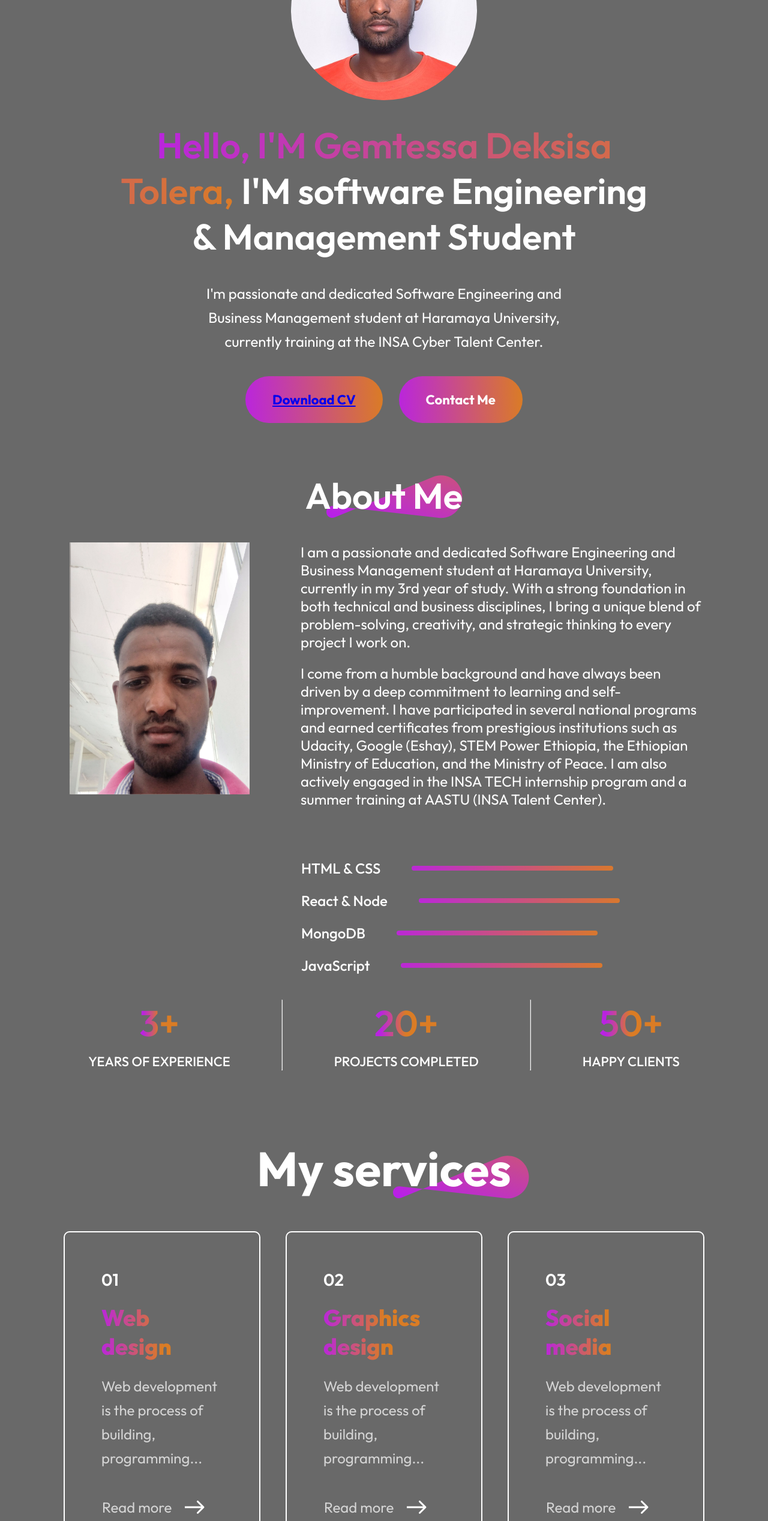
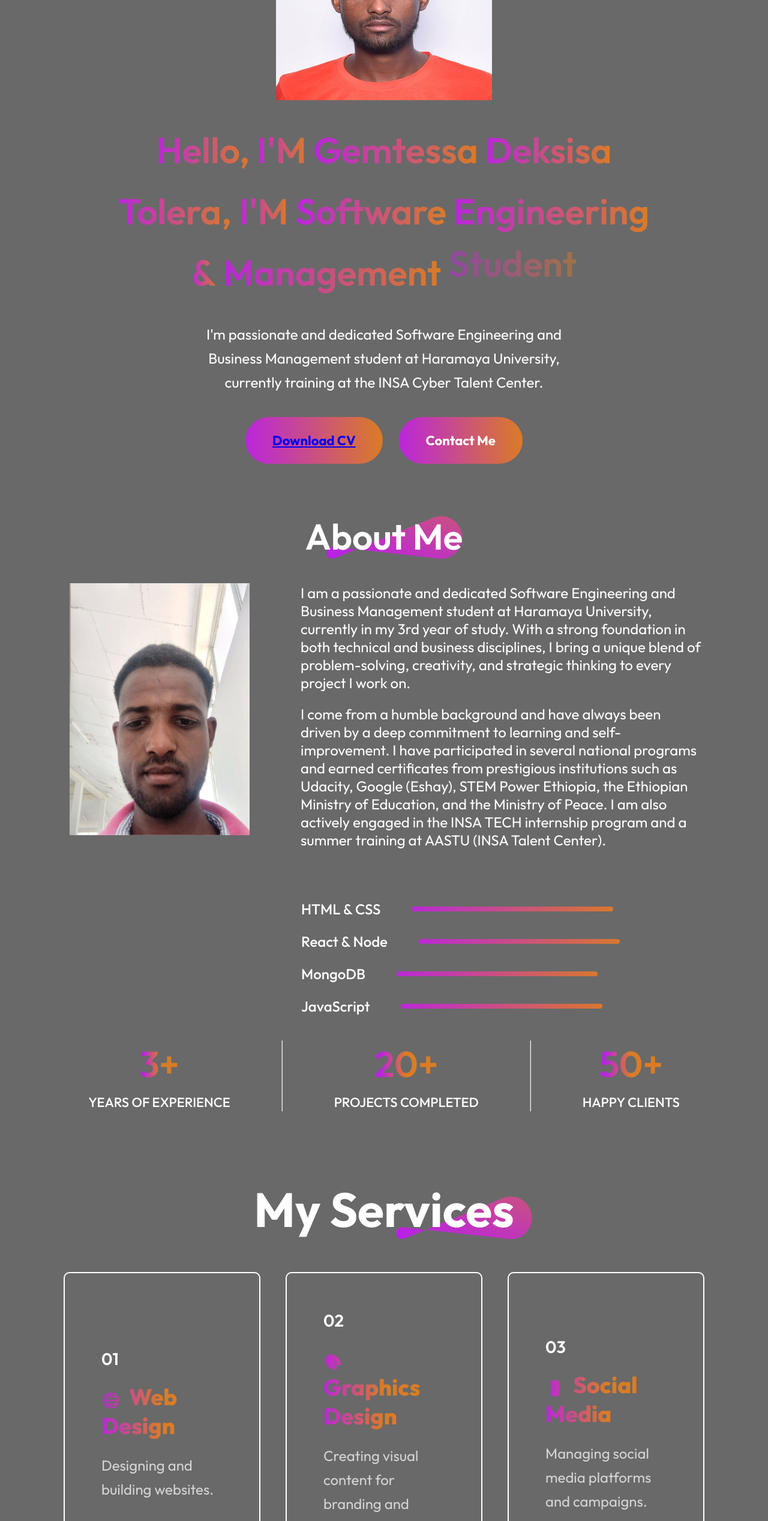
Before and after one commit to Gemtessa09/second, a React (Vite) app: page / in a window 1280 px wide. Shown: the part 234-2769 px from the top of the page at 60% size. Built offline with nearby package versions, Linux system fonts and the light colour scheme.

Commit message:
Update all edited files: Hero component animations and other changes

```diff
--- a/src/assets/services_data.js
+++ b/src/assets/services_data.js
@@ -1,33 +1,57 @@
 const Services_Data = [
     {
-        s_no:"01",
-        s_name:"Web design",
-        s_desc:"Web development is the process of building, programming..."
+        s_no: "01",
+        s_name: "Web Design",
+        s_desc: "Designing and building websites.",
+        s_icon: "🌐", // Icon for UI
+        s_price: "$300 - $1000", // Estimated price range
+        s_duration: "2-4 weeks", // Time to complete
+        s_popular: true // Highlight popular services
     },
     {
-        s_no:"02",
-        s_name:"Graphics design",
-        s_desc:"Web development is the process of building, programming..."
+        s_no: "02",
+        s_name: "Graphics Design",
+        s_desc: "Creating visual content for branding and media.",
+        s_icon: "🎨",
+        s_price: "$50 - $500",
+        s_duration: "1-2 weeks",
+        s_popular: true
     },
     {
-        s_no:"03",
-        s_name:"Social media",
-        s_desc:"Web development is the process of building, programming..."
+        s_no: "03",
+        s_name: "Social Media",
+        s_desc: "Managing social media platforms and campaigns.",
+        s_icon: "📱",
+        s_price: "$100 - $600",
+        s_duration: "1-3 weeks",
+        s_popular: false
     },
     {
-        s_no:"04",
-        s_name:"App design",
-        s_desc:"Web development is the process of building, programming..."
+        s_no: "04",
+        s_name: "App Design",
+        s_desc: "Designing user-friendly mobile and web apps.",
+        s_icon: "📱",
+        s_price: "$500 - $3000",
+        s_duration: "3-6 weeks",
+        s_popular: true
     },
     {
-        s_no:"05",
-        s_name:"Digital marketing",
-        s_desc:"Web development is the process of building, programming..."
+        s_no: "05",
+        s_name: "Digital Marketing",
+        s_desc: "Promoting products or services online.",
+        s_icon: "📈",
+        s_price: "$200 - $1000",
+        s_duration: "2-4 weeks",
+        s_popular: true
     },
     {
-        s_no:"06",
-        s_name:"Content writing",
-        s_desc:"Web development is the process of building, programming..."
+        s_no: "06",
+        s_name: "Content Writing",
+        s_desc: "Creating written content for websites and marketing.",
+        s_icon: "✍️",
+        s_price: "$50 - $400",
+        s_duration: "1-2 weeks",
+        s_popular: false
     },
 ]
 
--- a/src/components/Hero/Hero.css
+++ b/src/components/Hero/Hero.css
@@ -1,34 +1,84 @@
-.hero{
+/* Hero container */
+.hero {
     display: flex;
     align-items: center;
     flex-direction: column;
-   gap:35px;
+    gap: 35px;
   }
-.hero img{
+
+  /* Profile image */
+  .hero img {
     margin-top: 10px;
-   width: 310px;
+    width: 360px;
     height: 300px;
-    border-radius: 50%;
   }
-.hero h1{
+
+/* Main heading */
+.hero h1 {
     font-size: 60px;
     font-weight: 600;
     text-align: center;
     width: 70%;
+    line-height: 1.5;
+    display: flex;
+    flex-wrap: wrap;
+    justify-content: center;
+    gap: 10px;
   }
-.hero h1 span{
+
+  /* Word styling */
+  .animated-word {
+    display: inline-block;
     background: linear-gradient(267deg, #DA7C25 0.36%, #B923E1 102.06%);
+    -webkit-background-clip: text;
     background-clip: text;
-    -webkit-background-clip: text;
     -webkit-text-fill-color: transparent;
+
+    opacity: 0;
+    transform: translateY(-30px);
+    animation: revealDrop 12s ease-in-out infinite;
   }
-.hero p{
+
+  /* Sequential delays for each word */
+  .animated-word:nth-child(1)  { animation-delay: 0s; }
+  .animated-word:nth-child(2)  { animation-delay: 0.5s; }
+  .animated-word:nth-child(3)  { animation-delay: 1s; }
+  .animated-word:nth-child(4)  { animation-delay: 1.5s; }
+  .animated-word:nth-child(5)  { animation-delay: 2s; }
+  .animated-word:nth-child(6)  { animation-delay: 2.5s; }
+  .animated-word:nth-child(7)  { animation-delay: 3s; }
+  .animated-word:nth-child(8)  { animation-delay: 3.5s; }
+  .animated-word:nth-child(9)  { animation-delay: 4s; }
+  .animated-word:nth-child(10) { animation-delay: 4.5s; }
+  .animated-word:nth-child(11) { animation-delay: 5s; }
+
+  /* Keyframes for reveal, hold, drop, and restart */
+  @keyframes revealDrop {
+    0%, 10% {
+      opacity: 0;
+      transform: translateY(-30px);
+    }
+    20%, 70% {
+      opacity: 1;
+      transform: translateY(0);
+    }
+    80%, 100% {
+      opacity: 0;
+      transform: translateY(30px);
+    }
+  }
+
+
+  /* Paragraph styling */
+  .hero p {
     width: 50%;
     font-size: 24px;
     text-align: center;
     line-height: 40px;
   }
-.hero-action{
+
+  /* Buttons container */
+  .hero-action {
     display: flex;
     align-items: center;
     gap: 25px;
@@ -36,43 +86,47 @@
     font-weight: 500;
     margin-bottom: 50px;
   }
-.hero-btn{
+
+  /* Buttons styling */
+  .hero-btn {
     padding: 25px 45px;
     border-radius: 50px;
     font-weight: bold;
     background: linear-gradient(267deg, #DA7C25 0.36%, #B923E1 102.06%);
     font-size: 22px;
     cursor: pointer;
-    transition: transform 0.5s;
+    transition: transform 0.5s, border 0.5s;
   }
-.hero-btn:hover{
+
+  .hero-btn:hover {
     transform: scale(1.05);
     border: 2px solid white;
   }
 
+  /* Responsive design */
   @media(max-width: 768px){
-    .hero img{
+    .hero img {
       margin-bottom: 10px;
       width: 260px;
+      height: auto;
     }
-    .hero h1{
+    .hero h1 {
       font-size: 30px;
-        margin-top: 1px;
       width: 90%;
     }
-    .hero p{
+    .hero p {
       width: 80%;
-      font-size:18px;
+      font-size: 18px;
       line-height: 32px;
       margin: 10px 0px;
     }
-    .hero-action{
+    .hero-action {
       gap: 16px;
-        font: 18px;
+      font-size: 18px;
       font-weight: 500;
       margin-bottom: 50px;
     }
-    .hero-btn{
+    .hero-btn {
       padding: 20px 30px;
       border-radius: 40px;
     }
--- a/src/components/Hero/Hero.jsx
+++ b/src/components/Hero/Hero.jsx
@@ -1,24 +1,35 @@
-import React from 'react'
+import React from 'react';
+import './Hero.css';
+import profile_img from '../../assets/gemtessaphoto.jpg';
 
-import './Hero.css'
-import profile_img from '../../assets/gemtessaphoto.jpg'
 const Hero = () => {
+  // Merge both arrays into one
+  const allWords = ["Hello,", "I'M", "Gemtessa", "Deksisa", "Tolera,", "I'M", "Software", "Engineering", "&", "Management", "Student"];
+
   return (
     <div id='home' className='hero'>
-      <img src={profile_img} alt="" />
-      <h1><span> Hello, I'M Gemtessa Deksisa Tolera, </span>I'M software Engineering & Management Student</h1>
-      <p>I'm  passionate and dedicated Software Engineering
+      <img src={profile_img} alt="Gemtessa Deksisa" />
+
+      <h1>
+        {allWords.map((word, idx) => (
+          <span key={idx} className="animated-word">{word}</span>
+        ))}
+      </h1>
+
+      <p>
+        I'm passionate and dedicated Software Engineering
         and Business Management student at Haramaya University,
-        currently training at the INSA Cyber Talent Center. </p>
+        currently training at the INSA Cyber Talent Center.
+      </p>
+
       <div className="hero-action">
-      <a href="https://drive.google.com/file/d/1c91WiaOWBQbiKL1Xu9z2KUBltJFFwFY1/view?usp=drivesdk" download className='hero-btn'>
+        <a href="https://drive.google.com/file/d/1c91WiaOWBQbiKL1Xu9z2KUBltJFFwFY1/view?usp=drivesdk" download className='hero-btn'>
           Download CV
         </a>
-
-        <div id="contact"className='hero-btn'>Contact Me</div>
+        <div id="contact" className='hero-btn'>Contact Me</div>
       </div>
     </div>
-  )
+  );
 }
 
-export default Hero
+export default Hero;
--- a/src/components/Services/Services.css
+++ b/src/components/Services/Services.css
@@ -133,3 +133,8 @@ z-index: -1;
       gap: 15px;
     }
   }
+
+  .service-icon {
+    font-size: 1.5rem; /* Make the emoji bigger */
+    margin-right: 8px; /* Space between icon and text */
+  }
--- a/src/components/Services/Services.jsx
+++ b/src/components/Services/Services.jsx
@@ -8,20 +8,25 @@ const Services = () => {
   return (
     <div id='services' className='services'>
       <div className="services-title">
-        <h1> My services</h1>
+        <h1>My Services</h1>
         <img src={theme_pattern} alt="" />
       </div>
       <div className="services-container">
-        {Services_Data.map((service,index)=>{
-            return <div key={index} className="services-format">
+        {Services_Data.map((service, index) => {
+            return (
+              <div key={index} className="services-format">
                 <h3>{service.s_no}</h3>
-             <h2>{service.s_name}</h2>
+                {/* Display icon next to name */}
+                <h2>
+                  <span className="service-icon">{service.s_icon}</span> {service.s_name}
+                </h2>
                 <p>{service.s_desc}</p>
                 <div className="services-readmore">
                     <p>Read more</p>
                     <img src={arrow_icon} alt="" />
                 </div>
               </div>
+            )
         })}
       </div>
     </div>
```
Lines whose indentation alone changed are shown as unchanged.
